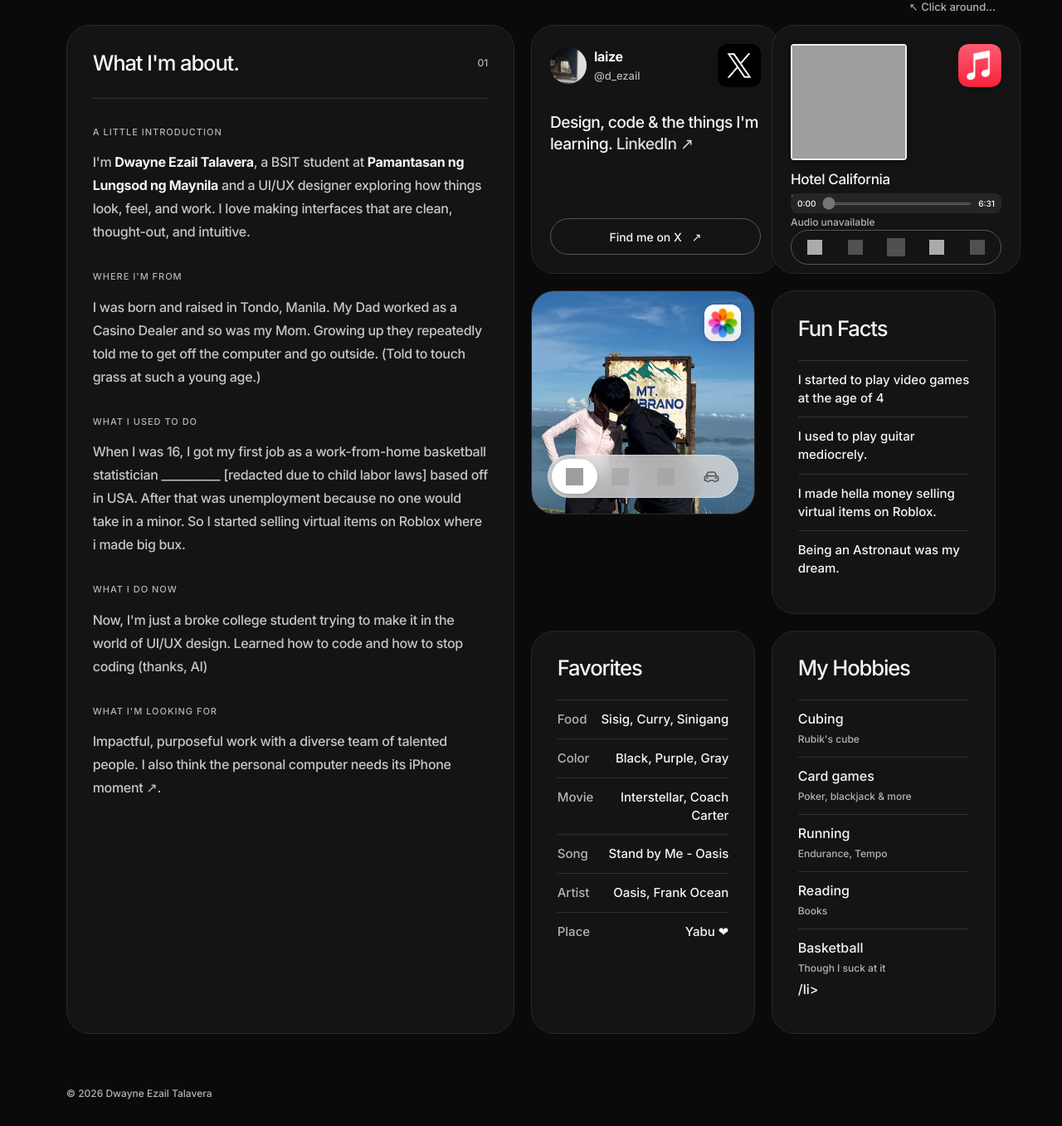
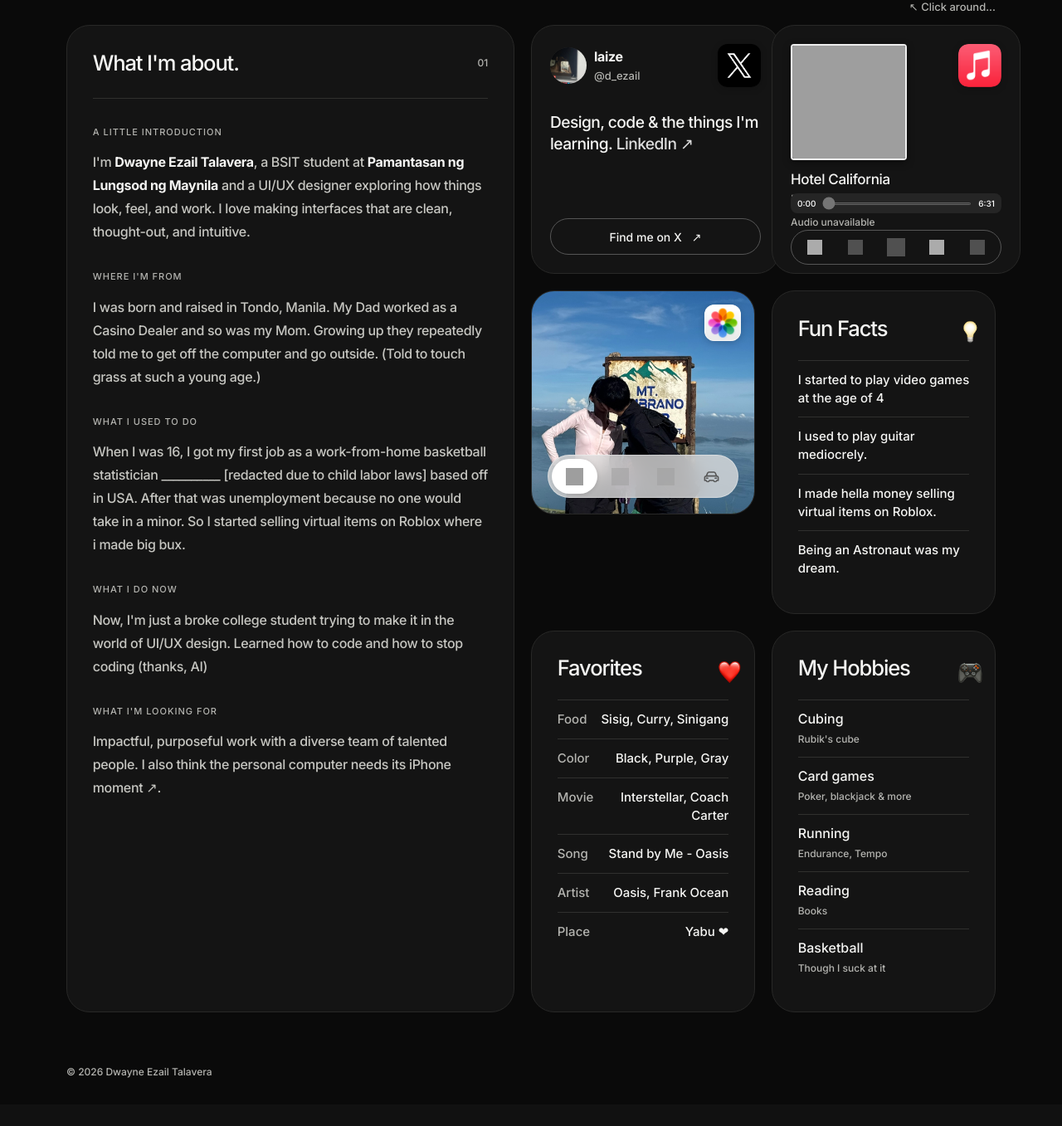
Before and after one commit to eziofonte/java-portfolio, a Spring Boot app: page /dwayne/about in a window 1280 px wide. Shown: the part 152-1509 px from the top of the page at 83% size. After the commit the page ends 1451 px from the top, so only its background shows below. Run offline with Spring Boot 4, Linux system fonts and the light colour scheme; some web fonts are replaced; grey boxes are pictures that could not be loaded.

Commit message:
polish about

```diff
--- a/src/main/resources/static/dwayne/about.css
+++ b/src/main/resources/static/dwayne/about.css
@@ -78,6 +78,32 @@
 .tool-tags li { border: 1px solid #363634; border-radius: 100px; padding: 8px 12px; font-size: 12px; color: #c6c6c1; }
 .project-card { display: flex; flex-direction: column; justify-content: space-between; transition: border-color .2s ease; }
 .favorites-card, .hobbies-card { align-self: stretch; min-height: clamp(420px, 28vw, 536px); }
+.personal-card { position: relative; overflow: hidden; container-type: inline-size; }
+.personal-card h2 { position: relative; z-index: 1; padding-right: 48px; }
+.personal-card:focus-visible { outline: 2px solid #fff; outline-offset: -5px; }
+.personal-card > .personal-list, .personal-card > .hobby-list { opacity: 0; transition: opacity .25s ease; }
+.personal-art { position: absolute; inset: 0; pointer-events: none; transform-origin: top right; transition: transform .5s ease; }
+.personal-art img { position: absolute; display: block; height: auto; }
+.personal-art-rocket { width: 48%; left: 9%; top: 48%; animation: personal-return .25s ease both; }
+.personal-art-bulb { width: 38%; right: 10%; top: 22%; transform: rotate(-8deg); transition: width .5s ease, right .5s ease, top .5s ease, transform .5s ease; }
+.personal-art-heart { width: 62%; left: 19%; top: 30%; }
+.personal-art-basketball { width: 45%; left: 47%; top: 20%; transform: rotate(-8deg); animation: personal-return .25s ease both; }
+.personal-art-controller { width: 52%; left: 9%; top: 53%; transform: rotate(-10deg); transition: width .5s ease, left .5s ease, right .5s ease, top .5s ease, transform .5s ease; }
+.favorites-card:hover .personal-art, .favorites-card:focus-visible .personal-art { transform: scale(.22); }
+.facts-card:is(:hover, :focus-visible) .personal-art-bulb,
+.hobbies-card:is(:hover, :focus-visible) .personal-art-controller { width: 13.64%; height: auto; top: 6.6%; transform: rotate(0); }
+.facts-card:is(:hover, :focus-visible) .personal-art-bulb { right: 4.18%; top: calc(clamp(24px, 2.4vw, 38px) + clamp(13.2px, 1.1vw, 17.6px) - 6.82cqw); }
+.hobbies-card:is(:hover, :focus-visible) .personal-art-controller { left: 82.18%; }
+.facts-card:is(:hover, :focus-visible) .personal-art-rocket { animation: rocket-exit .65s ease-in forwards; }
+.hobbies-card:is(:hover, :focus-visible) .personal-art-basketball { animation: basketball-exit .8s linear forwards; }
+@keyframes personal-return { from { opacity: 0; } to { opacity: 1; } }
+@keyframes rocket-exit { to { left: 110%; top: -50%; } }
+@keyframes basketball-exit {
+    0% { left: 47%; top: 20%; transform: rotate(-8deg); }
+    48% { left: 58%; top: calc(100% - 45cqw); transform: rotate(30deg) scale(1.12, .82); animation-timing-function: ease-out; }
+    100% { left: 115%; top: 8%; transform: rotate(105deg); }
+}
+.personal-card:hover > .personal-list, .personal-card:hover > .hobby-list, .personal-card:focus-visible > .personal-list, .personal-card:focus-visible > .hobby-list { opacity: 1; transition-delay: .1s; }
 .facts-card h2, .favorites-card h2 { font-size: clamp(24px, 2vw, 32px); }
 .personal-list { margin: 24px 0 0; padding: 0; list-style: none; }
 .personal-list li, .favorites-list > div { padding-block: 12px; border-top: 1px solid var(--line); font-size: 15px; line-height: 1.45; }
@@ -149,5 +175,20 @@
     .about-photo-card { padding: 0; }
     .about-footer { padding-inline: 24px; flex-wrap: wrap; }
 }
-@media (hover: none) { .gallery-categories { transform: translateY(0); } .music-progress { opacity: 1; } }
+@media (hover: none) {
+    .gallery-categories { transform: translateY(0); }
+    .music-progress { opacity: 1; }
+    .favorites-card .personal-art { transform: scale(.22); }
+    .personal-card > .personal-list, .personal-card > .hobby-list { opacity: 1; }
+    .facts-card .personal-art-bulb, .hobbies-card .personal-art-controller { width: 13.64%; height: auto; top: 6.6%; transform: rotate(0); }
+    .facts-card .personal-art-bulb { right: 4.18%; top: calc(clamp(24px, 2.4vw, 38px) + clamp(13.2px, 1.1vw, 17.6px) - 6.82cqw); }
+    .hobbies-card .personal-art-controller { left: 82.18%; }
+    .facts-card .personal-art-rocket, .hobbies-card .personal-art-basketball,
+    .facts-card:is(:hover, :focus-visible) .personal-art-rocket, .hobbies-card:is(:hover, :focus-visible) .personal-art-basketball { animation: none; opacity: 0; }
+}
 @media (prefers-reduced-motion: reduce) { .project-card, .social-card::before, .music-card::before, .gallery-stage > img, .gallery-categories, .gallery-categories::before, .social-card .card-copy, .social-card .text-link, .music-card .card-label, .music-artist, .music-status { transition: none; } }
+@media (prefers-reduced-motion: reduce) {
+    .personal-art, .personal-art img, .personal-card > .personal-list, .personal-card > .hobby-list { transition: none; }
+    .personal-art-rocket, .personal-art-basketball { animation: none; }
+    .facts-card:is(:hover, :focus-visible) .personal-art-rocket, .hobbies-card:is(:hover, :focus-visible) .personal-art-basketball { animation: none; opacity: 0; }
+}
--- a/src/main/resources/static/dwayne/style.css
+++ b/src/main/resources/static/dwayne/style.css
@@ -92,7 +92,7 @@ html.is-entering { overflow: hidden; }
 .skills.is-animated .skill-word.is-active { opacity: 1; }
 
 /* The skills release into the rest of the story, without an ending screen. */
-.page-section { min-height: 100svh; display: flex; align-items: center; padding: clamp(64px, 10svh, 120px) var(--section-edge); }
+.page-section { min-height: 100svh; display: flex; align-items: center; padding: clamp(30px, 10svh, 96px) var(--section-edge); }
 .section-content { width: 100%; }
 .section-heading { margin-bottom: clamp(48px, 6vw, 100px); }
 .eyebrow { display: flex; justify-content: space-between; flex-wrap: wrap; gap: 16px; margin-bottom: clamp(40px, 5vw, 80px); font-size: clamp(12px, .85vw, 16px); line-height: 1.5; color: var(--muted); }
--- a/src/main/resources/templates/dwayne/about.html
+++ b/src/main/resources/templates/dwayne/about.html
@@ -8,7 +8,7 @@
     <link rel="preconnect" href="https://fonts.googleapis.com">
     <link rel="preconnect" href="https://fonts.gstatic.com" crossorigin>
     <link rel="stylesheet" href="/dwayne/style.css?v=portfolio-18" th:href="@{/dwayne/style.css(v='portfolio-18')}">
-    <link rel="stylesheet" href="/dwayne/about.css?v=13" th:href="@{/dwayne/about.css(v=13)}">
+    <link rel="stylesheet" href="/dwayne/about.css?v=17" th:href="@{/dwayne/about.css(v=17)}">
     <script src="/dwayne/about-interactions.js?v=7" th:src="@{/dwayne/about-interactions.js(v=7)}" defer></script>
 </head>
 <body class="about-page">
@@ -76,8 +76,12 @@
                 </div>
             </article>
 
-            <article class="about-card facts-card" aria-labelledby="facts-title">
+            <article class="about-card personal-card facts-card" aria-labelledby="facts-title" tabindex="0">
                 <h2 id="facts-title">Fun Facts</h2>
+                <div class="personal-art" aria-hidden="true">
+                    <img class="personal-art-rocket" src="/dwayne/assets/IMG_9910.png" th:src="@{/dwayne/assets/IMG_9910.png}" alt="">
+                    <img class="personal-art-bulb" src="/dwayne/assets/IMG_9915.png" th:src="@{/dwayne/assets/IMG_9915.png}" alt="">
+                </div>
                 <ul class="personal-list">
                     <li>I started to play video games at the age of 4</li>
                     <li>I used to play guitar mediocrely.</li>
@@ -86,8 +90,11 @@
                 </ul>
             </article>
 
-            <article class="about-card favorites-card" aria-labelledby="favorites-title">
+            <article class="about-card personal-card favorites-card" aria-labelledby="favorites-title" tabindex="0">
                 <h2 id="favorites-title">Favorites</h2>
+                <div class="personal-art" aria-hidden="true">
+                    <img class="personal-art-heart" src="/dwayne/assets/IMG_9914.png" th:src="@{/dwayne/assets/IMG_9914.png}" alt="">
+                </div>
                 <dl class="personal-list favorites-list">
                     <div><dt>Food</dt><dd>Sisig, Curry, Sinigang</dd></div>
                     <div><dt>Color</dt><dd>Black, Purple, Gray</dd></div>
@@ -98,15 +105,19 @@
                 </dl>
             </article>
 
-            <article class="about-card hobbies-card" aria-labelledby="hobbies-title">
+            <article class="about-card personal-card hobbies-card" aria-labelledby="hobbies-title" tabindex="0">
                 <p class="card-label"></p>
                 <h2 id="hobbies-title">My Hobbies</h2>
+                <div class="personal-art" aria-hidden="true">
+                    <img class="personal-art-basketball" src="/dwayne/assets/IMG_9913.png" th:src="@{/dwayne/assets/IMG_9913.png}" alt="">
+                    <img class="personal-art-controller" src="/dwayne/assets/IMG_9912.png" th:src="@{/dwayne/assets/IMG_9912.png}" alt="">
+                </div>
                 <ul class="hobby-list">
                     <li><span>Cubing</span><small>Rubik's cube</small></li>
                     <li><span>Card games</span><small>Poker, blackjack &amp; more</small></li>
                     <li><span>Running</span><small>Endurance, Tempo</small></li>
                     <li><span>Reading</span><small>Books</small></li>
-                    <li><span>Basketball</span><small>Though I suck at it</small>/li>
+                    <li><span>Basketball</span><small>Though I suck at it</small></li>
                 </ul>
             </article>
 
```
Also changed, not shown: src/main/resources/static/dwayne/assets/IMG_9910.png (added), src/main/resources/static/dwayne/assets/IMG_9911.png (added), src/main/resources/static/dwayne/assets/IMG_9912.png (added), src/main/resources/static/dwayne/assets/IMG_9913.png (added), src/main/resources/static/dwayne/assets/IMG_9914.png (added), src/main/resources/static/dwayne/assets/IMG_9915.png (added).
